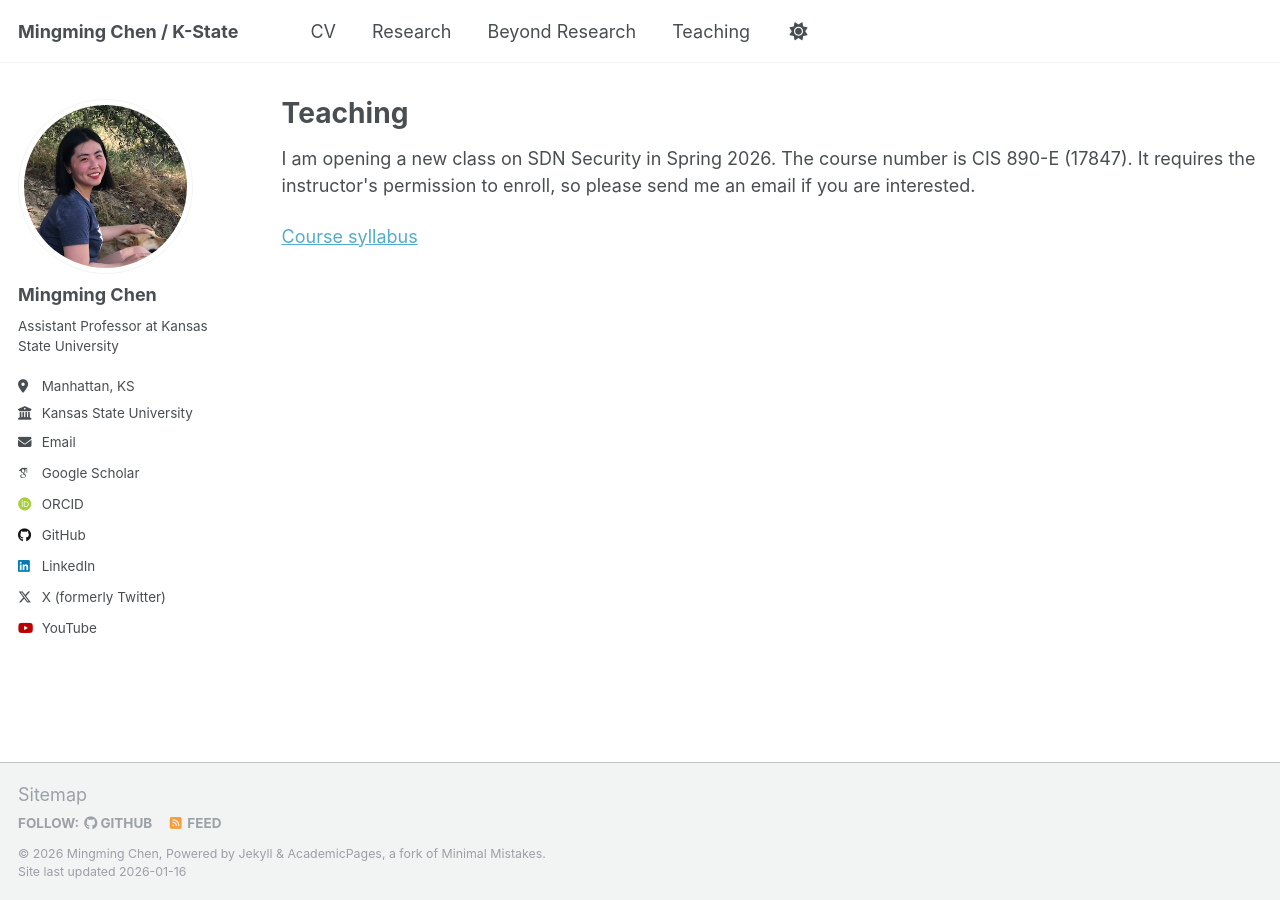
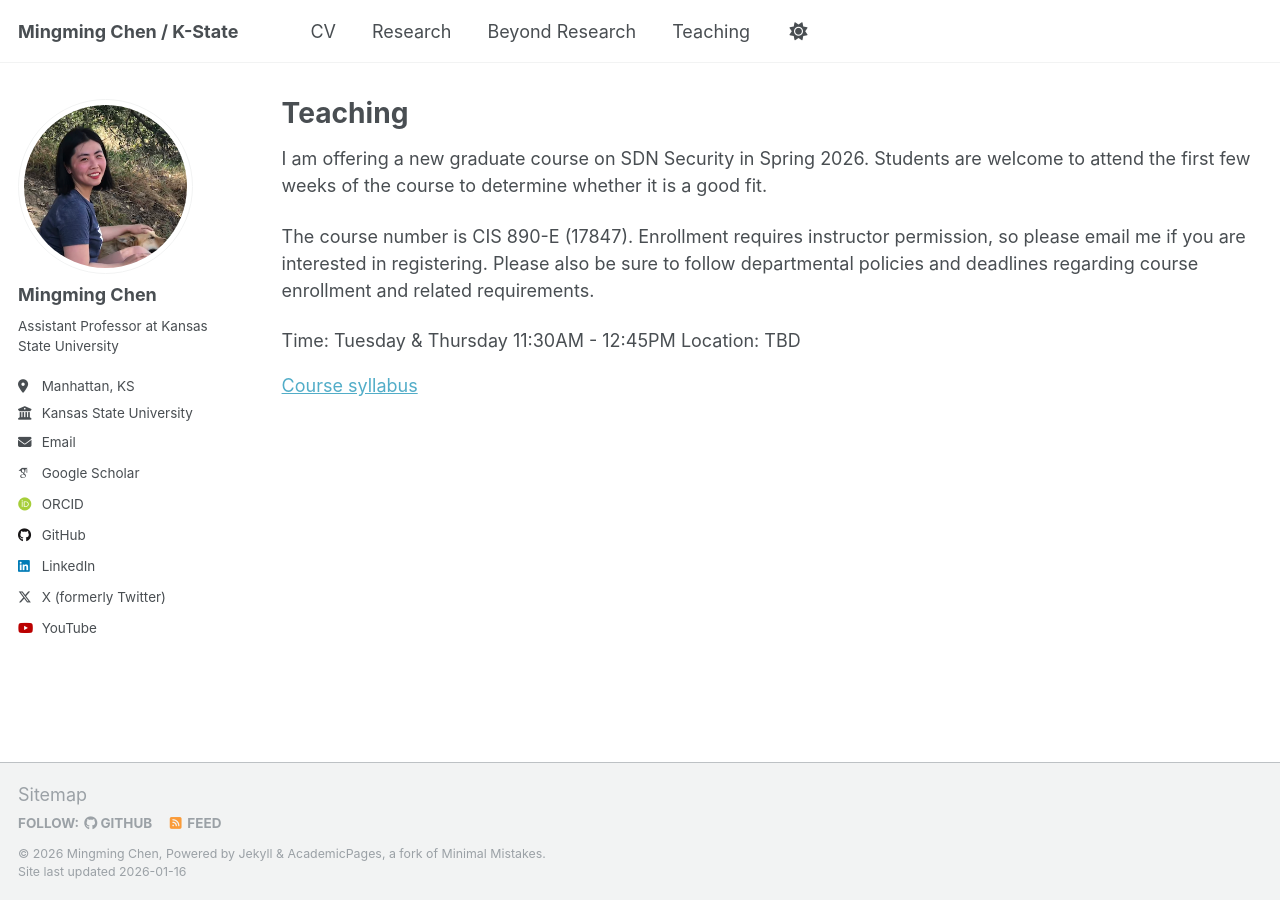
Before and after one commit to mzc796/mzc796.github.io, a Jekyll site: the page built from _pages/teaching.html, in a window 1280 px wide. Built offline with Jekyll 4.4.1, drawn with Linux system fonts in a browser that asks for light colours; some web fonts are replaced; a script that is not in the unit is left out.

Commit message:
Revise SDN Security course details for Spring 2026
Updated course description for SDN Security class.

```diff
--- a/_pages/teaching.html
+++ b/_pages/teaching.html
@@ -7,9 +7,13 @@ author_profile: true
 
 {% include base_path %}
 <p>
-I am opening a new class on SDN Security in Spring 2026. The course number is CIS 890-E (17847). It requires the instructor's permission to enroll, so please send me an email if you are interested.
+I am offering a new graduate course on SDN Security in Spring 2026. Students are welcome to attend the first few weeks of the course to determine whether it is a good fit.
 </p>
-
+<p>
+The course number is CIS 890-E (17847). Enrollment requires instructor permission, so please email me if you are interested in registering. Please also be sure to follow departmental policies and deadlines regarding course enrollment and related requirements.
+</p>
+Time: Tuesday & Thursday 11:30AM - 12:45PM
+Location: TBD
 <p>
 <a href="{{ '/files/SDN_Security.pdf' | relative_url }}">Course syllabus</a>
 </p>
```
